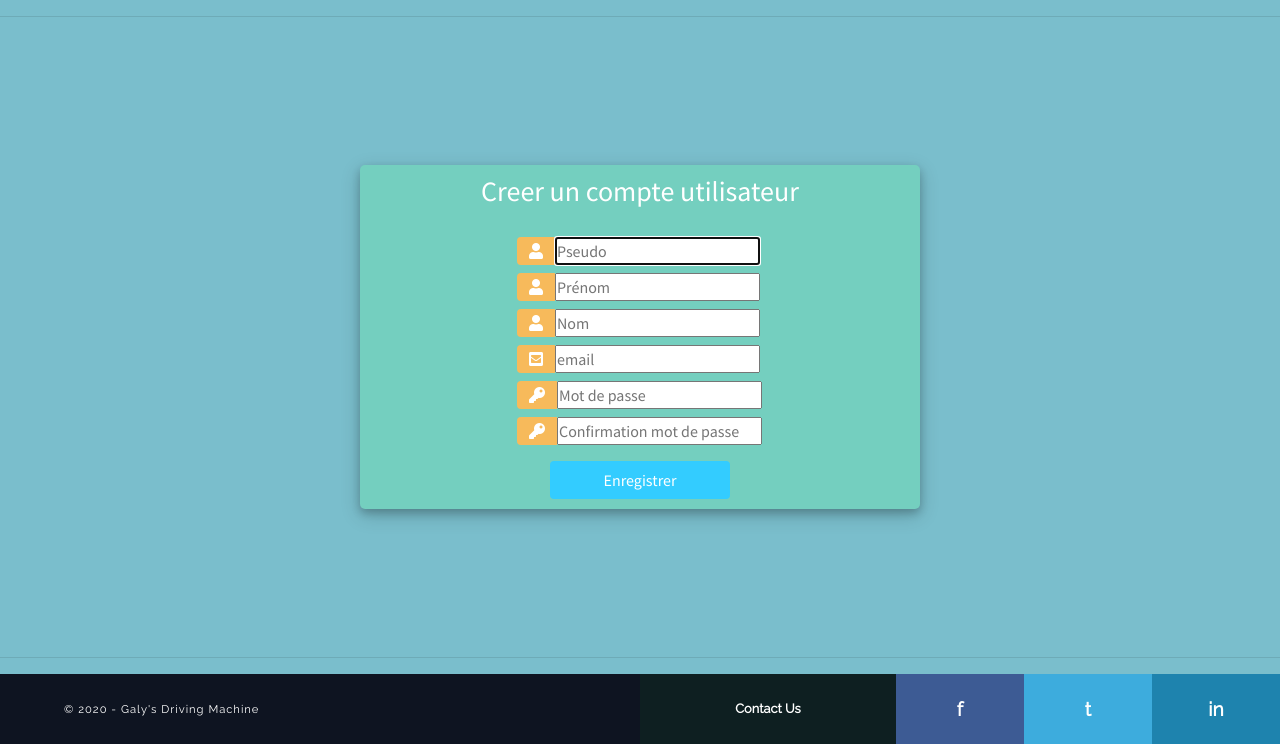
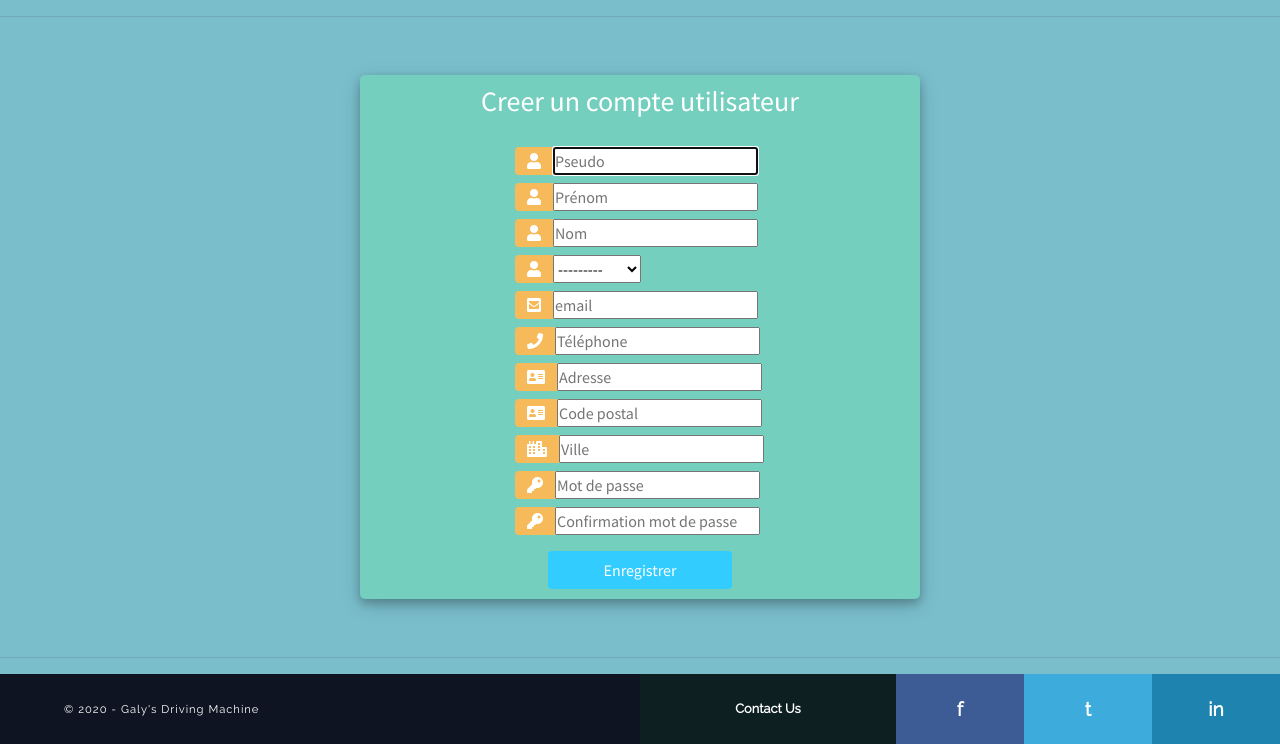
Before and after one commit to lepine-emilie/python_my_driving_school, a Django app: page /create_user/ in a window 1280 px wide. Shown: the part 56-800 px from the top of the page. Run offline with Django 3.2, Linux system fonts and the light colour scheme; data comes from the database, SQL or seed files in the repository; some libraries are stand-ins or nearby versions.

Commit message:
Create user form

```diff
--- a/intranet/intranet/accounts/models.py
+++ b/intranet/intranet/accounts/models.py
@@ -18,7 +18,7 @@
     hours_left = models.IntegerField(null=True)
     hours_total = models.IntegerField(null=True)
     role = models.ForeignKey(Role, null=True, on_delete=models.SET_NULL)
-    # user = models.ForeignKey(User, null=False, on_delete=models.CASCADE, related_name='user')
+    user = models.ForeignKey(User, null=False, on_delete=models.CASCADE, related_name='user')
 
     def __str__(self):
         return User.username
--- a/intranet/intranet/accounts/templates/accounts/usercreation.html
+++ b/intranet/intranet/accounts/templates/accounts/usercreation.html
@@ -40,9 +40,39 @@
                     </div>
                     <div class="input-group mb-2">
                         <div class="input-group-append">
+                            <span class="input-group-text"><i class="fas fa-user"></i></span>
+                        </div>
+                        {{form2.role}}
+                    </div>
+                    <div class="input-group mb-2">
+                        <div class="input-group-append">
                             <span class="input-group-text"><i class="fas fa-envelope-square"></i></span>
                         </div>
                         {{form.email}}
+                    </div>
+                    <div class="input-group mb-2">
+                        <div class="input-group-append">
+                            <span class="input-group-text"><i class="fas fa-phone"></i></span>
+                        </div>
+                        {{form2.phone}}
+                    </div>
+                    <div class="input-group mb-2">
+                        <div class="input-group-append">
+                            <span class="input-group-text"><i class="fas fa-address-card"></i></span>
+                        </div>
+                        {{form2.address}}
+                    </div>
+                    <div class="input-group mb-2">
+                        <div class="input-group-append">
+                            <span class="input-group-text"><i class="fas fa-address-card"></i></span>
+                        </div>
+                        {{form2.postal_code}}
+                    </div>
+                    <div class="input-group mb-2">
+                        <div class="input-group-append">
+                            <span class="input-group-text"><i class="fas fa-city"></i></span>
+                        </div>
+                        {{form2.city}}
                     </div>
                     <div class="input-group mb-2">
                         <div class="input-group-append">
--- a/intranet/intranet/accounts/views.py
+++ b/intranet/intranet/accounts/views.py
@@ -55,13 +55,13 @@
 
     if request.method == 'POST':
         form = CreateUserForm(request.POST)
-        # form2 = UserInfoForm(request.POST)
+        form2 = UserInfoForm(request.POST)
         if form.is_valid():
             form.save()
             user = form.cleaned_data.get('email')
             messages.success(request, 'Le compte a bien été créé pour: ' + user)
 
-    context = {'form': form}
+    context = {'form': form, 'form2': form2}
     return render(request, 'accounts/usercreation.html', context)
 
 
```
Also changed, not shown: intranet/intranet/db.sqlite3.
